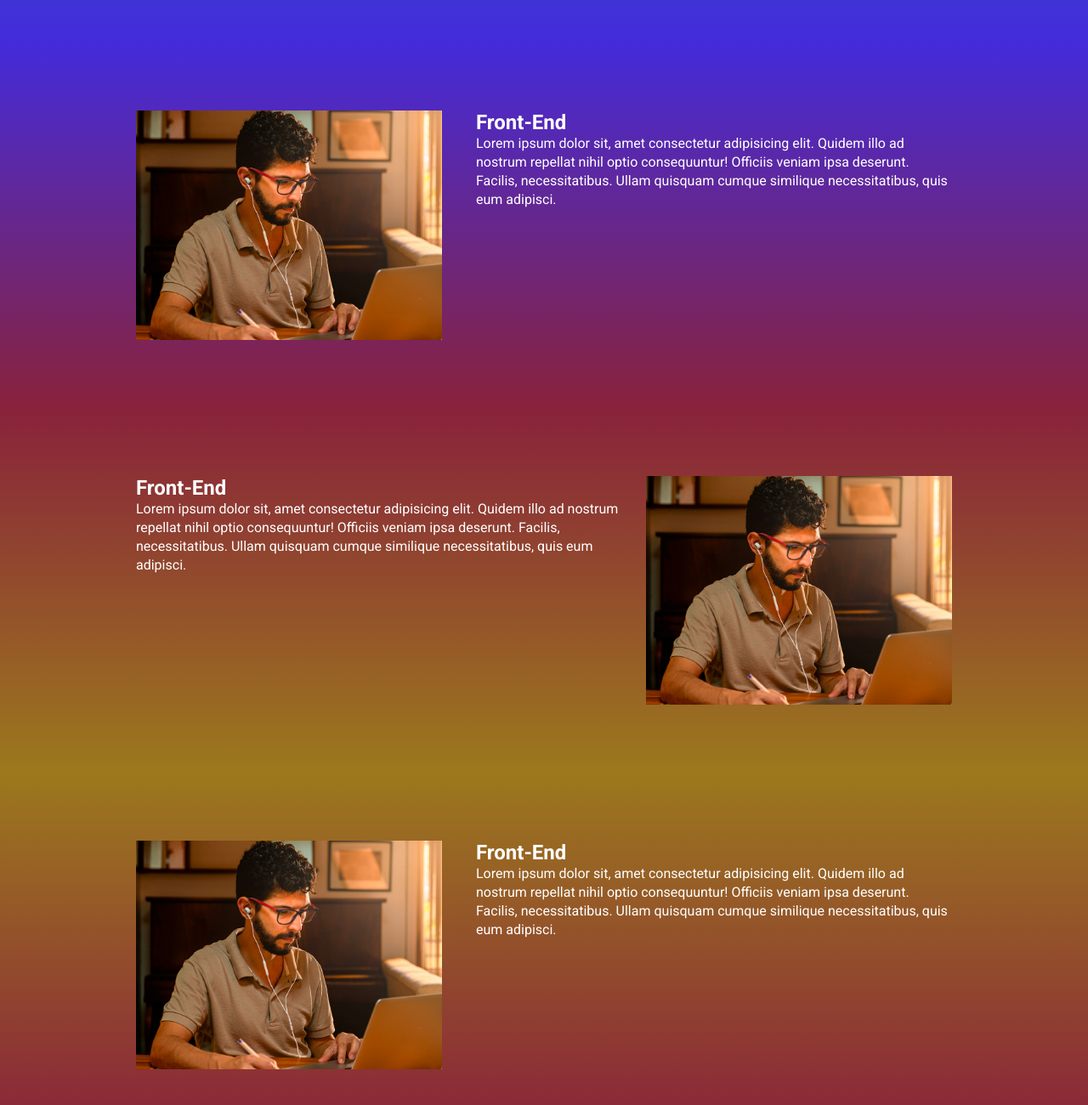
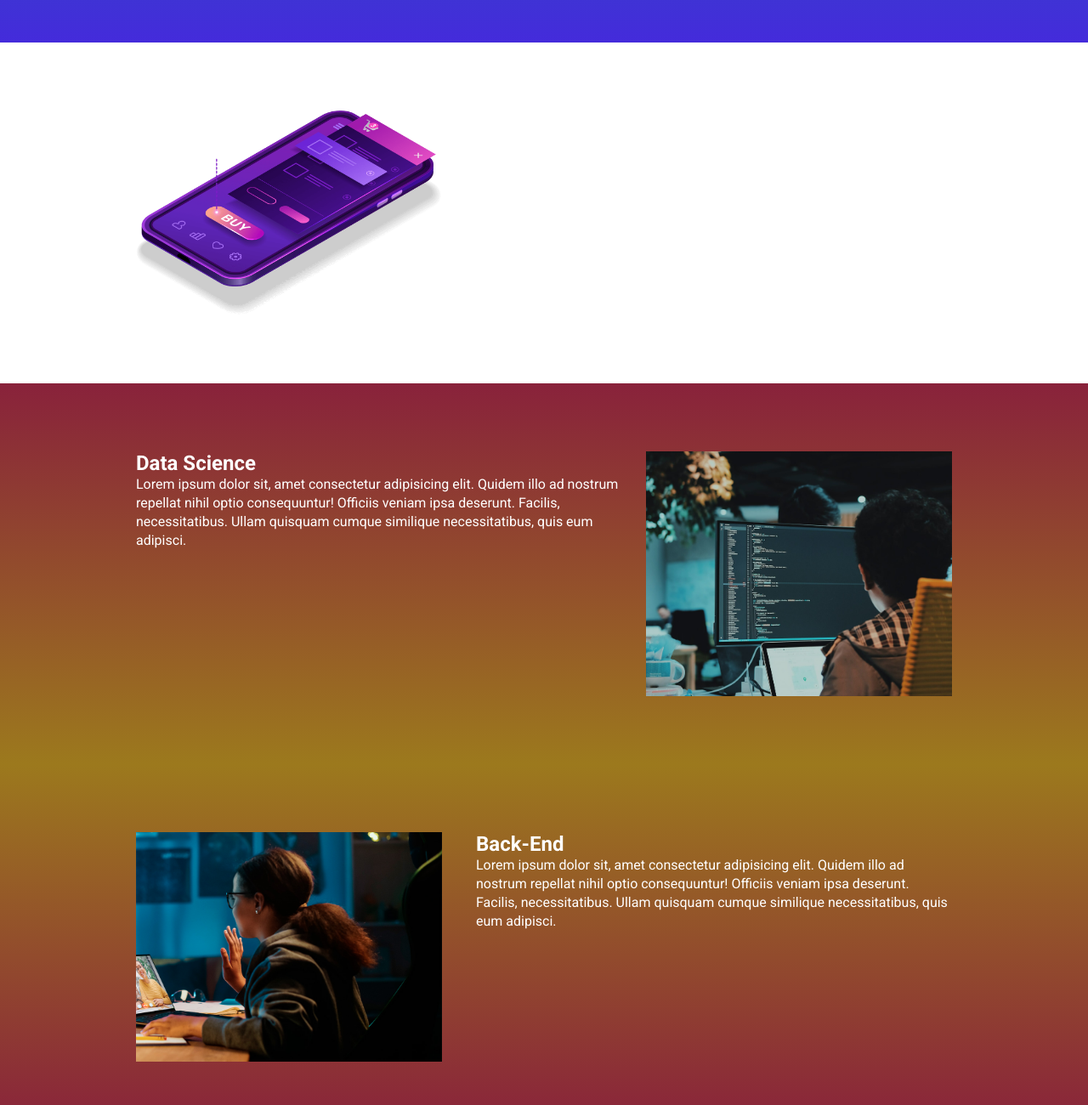
Before and after one commit to BuenoGui/Landing-page-legal, a website built with Parcel: page src/index.html in a window 1280 px wide. Shown: the part 940-2240 px from the top of the page at 85% size. Built offline with nearby package versions, Linux system fonts and the light colour scheme.

Commit message:
trocando as imagens e data inicial

```diff
--- a/src/index.html
+++ b/src/index.html
@@ -23,7 +23,7 @@
     <header class="hero">
         <div class="container">
             <img class="hero__logo" src="./images/ebac_logo.svg" alt="EBAC">
-            <p class="hero__text">O maior evento de tecnologia do Brasil começa em: <span id="contador">10d 21h 20m 15s</span></p>
+            <p class="hero__text">O maior evento de tecnologia do Brasil começa em: <span id="contador"></span></p>
             <div class="infos-bar">
                 <ul class="infos-bar__infos">
                     <li class="infos-bar__infos__item">
@@ -54,33 +54,33 @@
         </div>
     </section>
 
-    <section class="event event--ux-ui event--image-left">
+    <section class="event event--ui-ux event--image-left">
         <div class="container"  data-aos="fade-left">
             <div class="event__details">
-                <h2 class="event__details__tile">Front-End</h2>
+                <h2 class="event__details__tile">Ui-ux</h2>
                 <p class="event__details__description">Lorem ipsum dolor sit, amet consectetur adipisicing elit. Quidem illo ad nostrum repellat nihil optio consequuntur! Officiis veniam ipsa deserunt. Facilis, necessitatibus. Ullam quisquam cumque similique necessitatibus, quis eum adipisci.</p>
             </div>
-            <img class="event__image" src="images/frontend.png" alt="Front-End">
+            <img class="event__image" src="images/ui-ux.png" alt="Front-End">
         </div>
     </section>
 
     <section class="event event--data-science">
         <div class="container" data-aos="fade-right">
             <div class="event__details">
-                <h2 class="event__details__tile">Front-End</h2>
+                <h2 class="event__details__tile">Data Science</h2>
                 <p class="event__details__description">Lorem ipsum dolor sit, amet consectetur adipisicing elit. Quidem illo ad nostrum repellat nihil optio consequuntur! Officiis veniam ipsa deserunt. Facilis, necessitatibus. Ullam quisquam cumque similique necessitatibus, quis eum adipisci.</p>
             </div>
-            <img class="event__image" src="images/frontend.png" alt="Front-End">
+            <img class="event__image" src="images/data.png" alt="Front-End">
         </div>
     </section>
 
     <section class="event event--backend event--image-left">
         <div class="container" data-aos="fade-left">
             <div class="event__details">
-                <h2 class="event__details__tile">Front-End</h2>
+                <h2 class="event__details__tile">Back-End</h2>
                 <p class="event__details__description">Lorem ipsum dolor sit, amet consectetur adipisicing elit. Quidem illo ad nostrum repellat nihil optio consequuntur! Officiis veniam ipsa deserunt. Facilis, necessitatibus. Ullam quisquam cumque similique necessitatibus, quis eum adipisci.</p>
             </div>
-            <img class="event__image" src="images/frontend.png" alt="Front-End">
+            <img class="event__image" src="images/backend.png" alt="Front-End">
         </div>
     </section>
 
```
